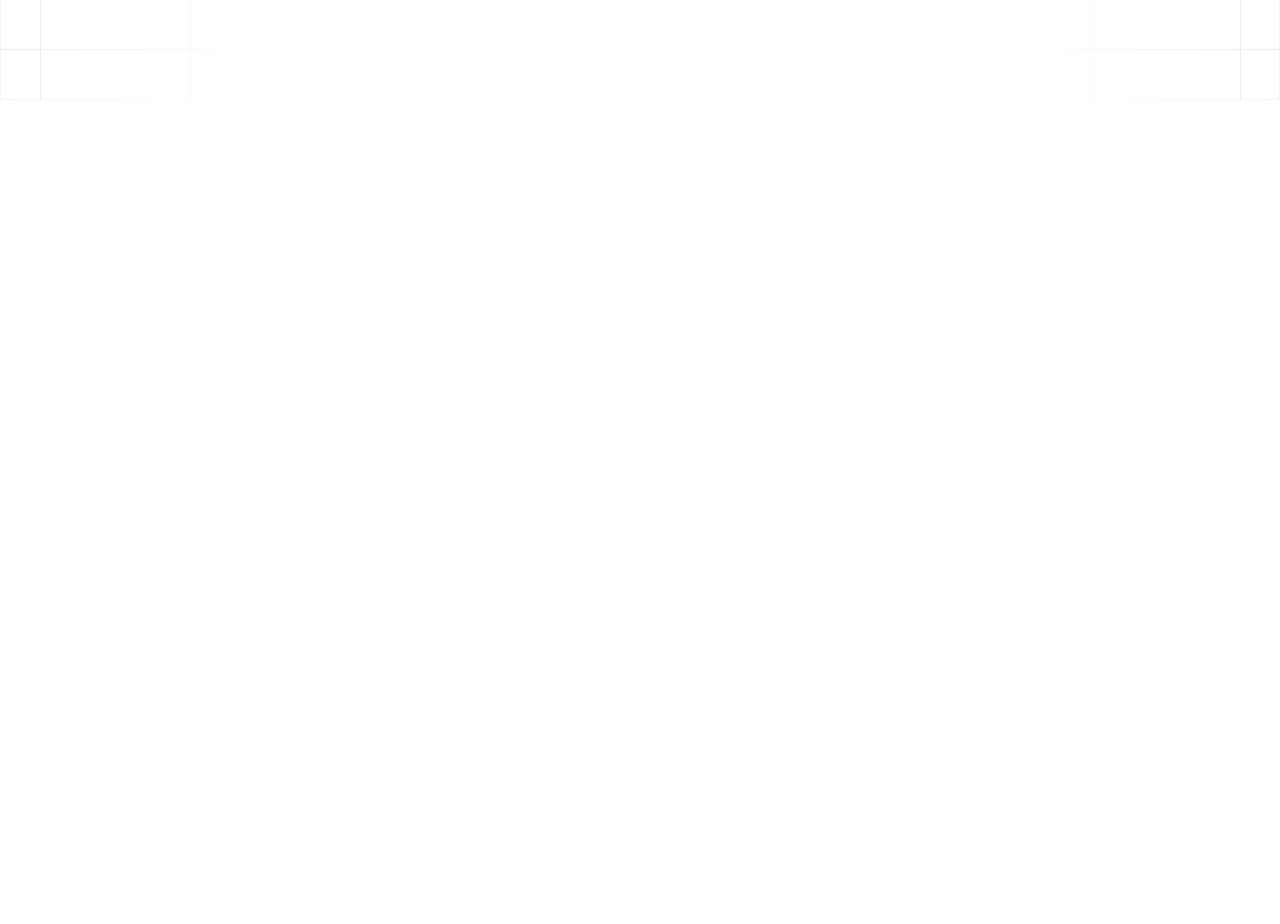
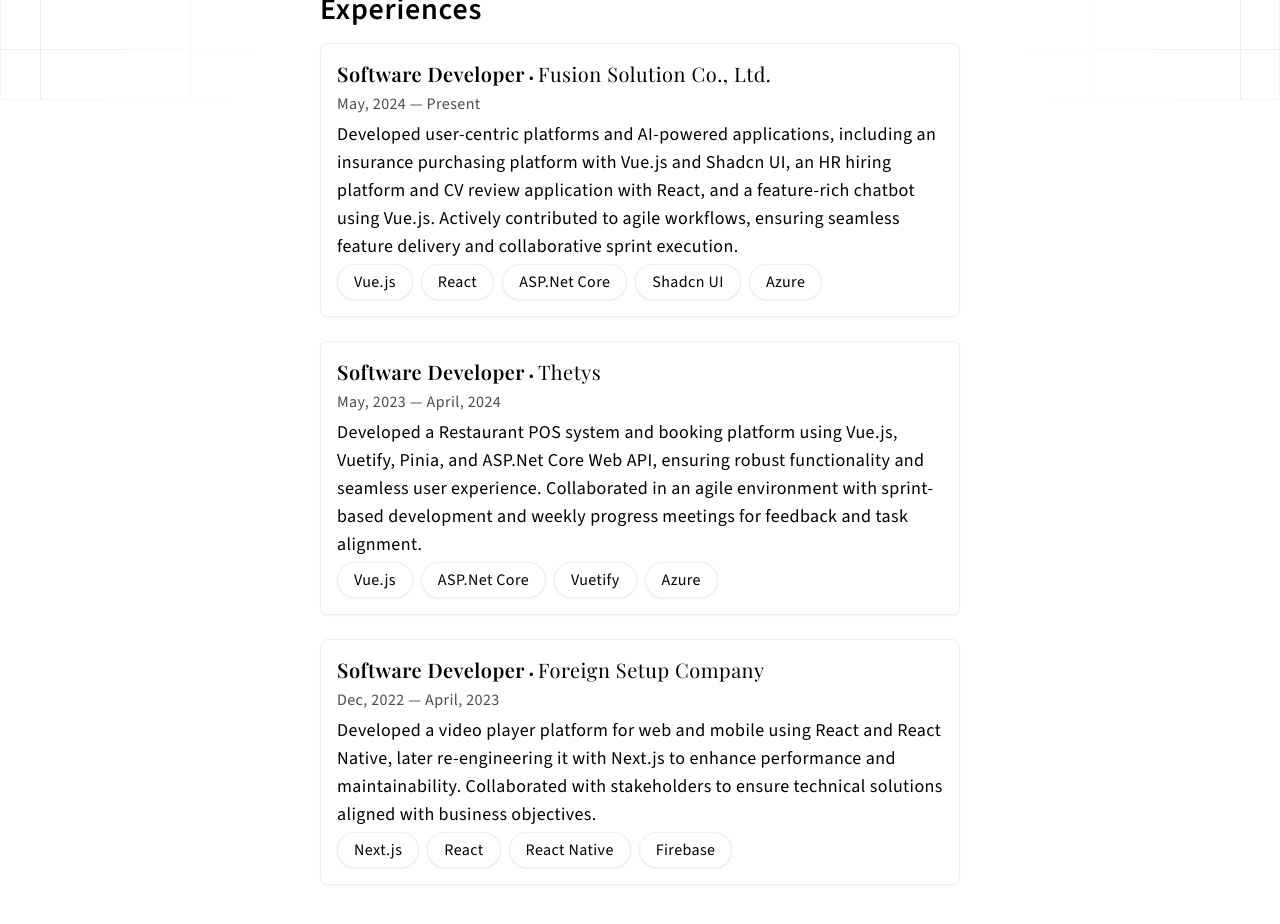
Before and after one commit to wyMinLwin/portfolio-2025, a Next.js app: page / in a window 1280 px wide. Shown: the part 700-1624 px from the top of the page. Before the commit the page ends 800 px from the top, so only its background shows below. Built offline with nearby package versions, Linux system fonts and the light colour scheme; a web font is replaced by a local one.

Commit message:
:sparkles: Work Experiences

```diff
--- a/src/app/globals.css
+++ b/src/app/globals.css
@@ -13,3 +13,7 @@
 strong {
   @apply font-semibold
 }
+
+.c-btn {
+  @apply cursor-pointer bg-white flex items-center space-x-2 rounded-full border-[1px] border-mute/20 shadow-sm shadow-mute/20 hover:shadow-mute/40 transition-all duration-200 hover:bg-mute/10  h-9 px-4
+}
--- a/src/app/page.tsx
+++ b/src/app/page.tsx
@@ -1,9 +1,10 @@
 import SocialLinks from "@/components/SocialLinks";
+import WorkExperiences from "@/components/WorkExperiences";
 
 export default function Home() {
 	return (
-		<div>
-			<section className="space-y-8 sm:space-y-10 md:space-y-12 lg:space-y-16">
+		<div className="space-y-8 sm:space-y-10 md:space-y-12 lg:space-y-16">
+			<section id="home" className="space-y-8 sm:space-y-10 md:space-y-12 lg:space-y-16">
 				<div>
 					<h1 className="text-xl sm:text-2xl md:text-3xl">
 						<span className="font-display font-medium">Hi, I am&nbsp;</span>
@@ -42,6 +43,10 @@
 				</article>
 				<SocialLinks />
 			</section>
+
+			<section id="work_experience" className="space-y-8 sm:space-y-10 md:space-y-12 lg:space-y-16">
+				<WorkExperiences />
+			</section>
 		</div>
 	);
 }
--- a/src/components/SocialLinks.tsx
+++ b/src/components/SocialLinks.tsx
@@ -30,7 +30,7 @@
 			{links.map((link) => (
 				<li key={link.icon}>
 					<a href={link.url} target="_blank" rel="noreferrer">
-						<button className="flex items-center space-x-2 rounded-full border-[1px] border-mute/20 shadow-sm shadow-mute/20 hover:shadow-mute/40 transition-all duration-200 hover:bg-mute/10  h-9 px-4">
+						<button className="c-btn">
 							<Image
 								priority
 								width={16}
--- /dev/null
+++ b/src/components/WorkExperiences.tsx
@@ -0,0 +1,68 @@
+import React from "react";
+
+const experiences = [
+	{
+		title: "Software Developer",
+		company: "Fusion Solution Co., Ltd.",
+		description:
+			"Developed user-centric platforms and AI-powered applications, including an insurance purchasing platform with Vue.js and Shadcn UI, an HR hiring platform and CV review application with React, and a feature-rich chatbot using Vue.js. Actively contributed to agile workflows, ensuring seamless feature delivery and collaborative sprint execution.",
+		startDate: "May, 2024",
+		endDate: "Present",
+		stacks: ["Vue.js", "React", "ASP.Net Core", "Shadcn UI", "Azure"],
+	},
+	{
+		title: "Software Developer",
+		company: "Thetys",
+		description:
+			"Developed a Restaurant POS system and booking platform using Vue.js, Vuetify, Pinia, and ASP.Net Core Web API, ensuring robust functionality and seamless user experience. Collaborated in an agile environment with sprint-based development and weekly progress meetings for feedback and task alignment.",
+		startDate: "May, 2023",
+		endDate: "April, 2024",
+		stacks: ["Vue.js", "ASP.Net Core", "Vuetify", "Azure"],
+	},
+	{
+		title: "Software Developer",
+		company: "Foreign Setup Company",
+		description:
+			"Developed a video player platform for web and mobile using React and React Native, later re-engineering it with Next.js to enhance performance and maintainability. Collaborated with stakeholders to ensure technical solutions aligned with business objectives.",
+		startDate: "Dec, 2022",
+		endDate: "April, 2023",
+		stacks: ["Next.js", "React", "React Native", "Firebase"],
+	},
+];
+
+const WorkExperiences = () => {
+	return (
+		<div className="space-y-4">
+			<h2 className="font-display text-xl tracking-wide font-semibold sm:text-2xl md:text-3xl">Experiences</h2>
+			<div className="space-y-6">
+				{experiences.map((experience, index) => (
+					<article
+						key={index}
+						className="space-y-1 p-4 border-[1px] transition-all duration-200 border-mute/20 rounded-lg shadow-sm shadow-mute/10 bg-white hover:bg-[#fafaf9]"
+					>
+						<h3 className="text-lg sm:text-xl font-semibold space-x-1 tracking-wide">
+							<span>{experience.title}</span>
+							<span className="text-sm font-display">&bull;</span>
+							<span className="text-lg sm:text-xl font-normal">
+								{experience.company}
+							</span>
+						</h3>
+						<p className="text-black/70 text-sm sm:text-base">
+							{experience.startDate} &mdash; {experience.endDate}
+						</p>
+						<p className="text-base sm:text-lg">{experience.description}</p>
+						<div className="flex flex-wrap space-x-2">
+							{experience.stacks.map((stack, index) => (
+								<span key={index} className="c-btn">
+									{stack}
+								</span>
+							))}
+						</div>
+					</article>
+				))}
+			</div>
+		</div>
+	);
+};
+
+export default WorkExperiences;
```
